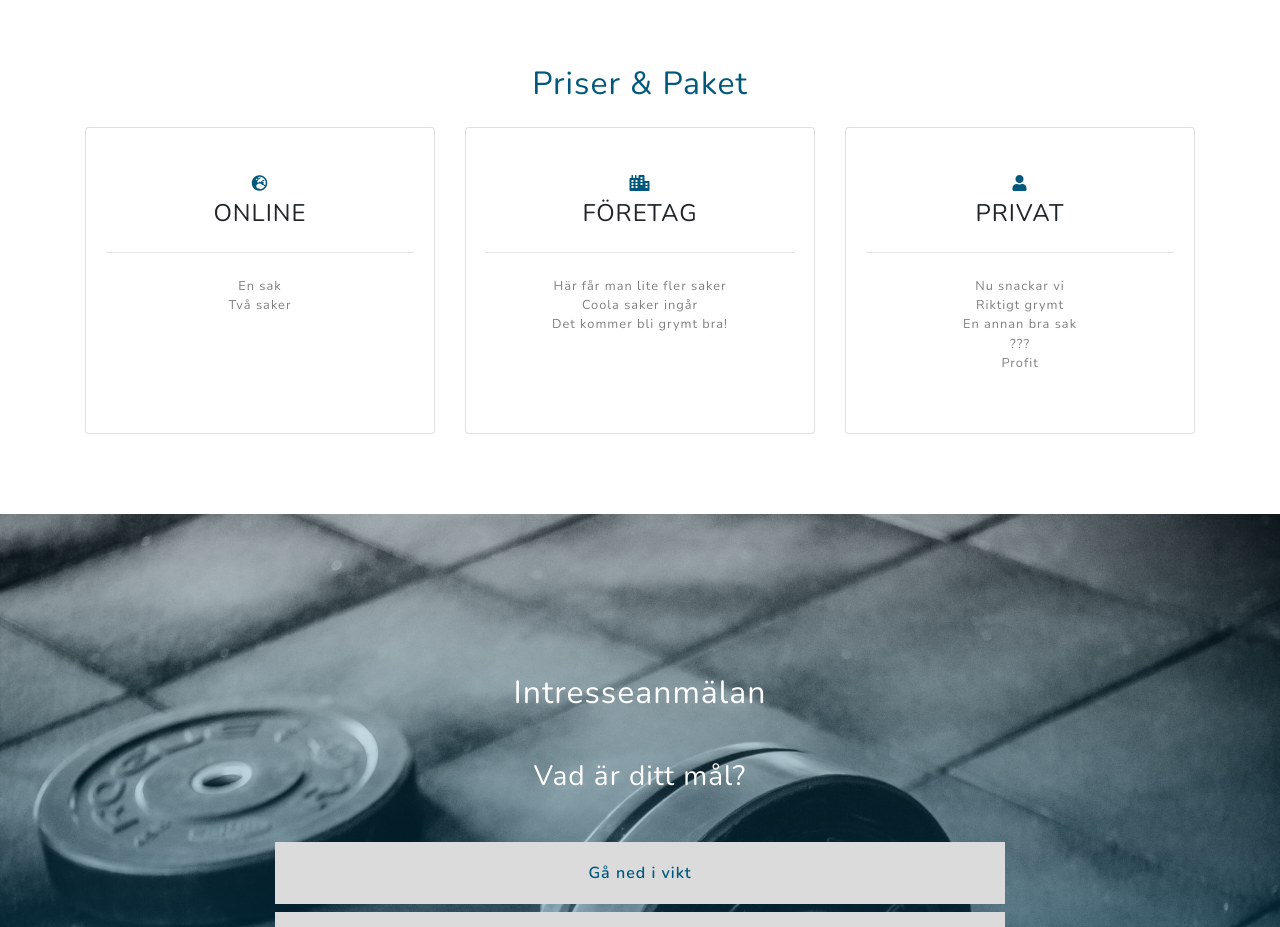
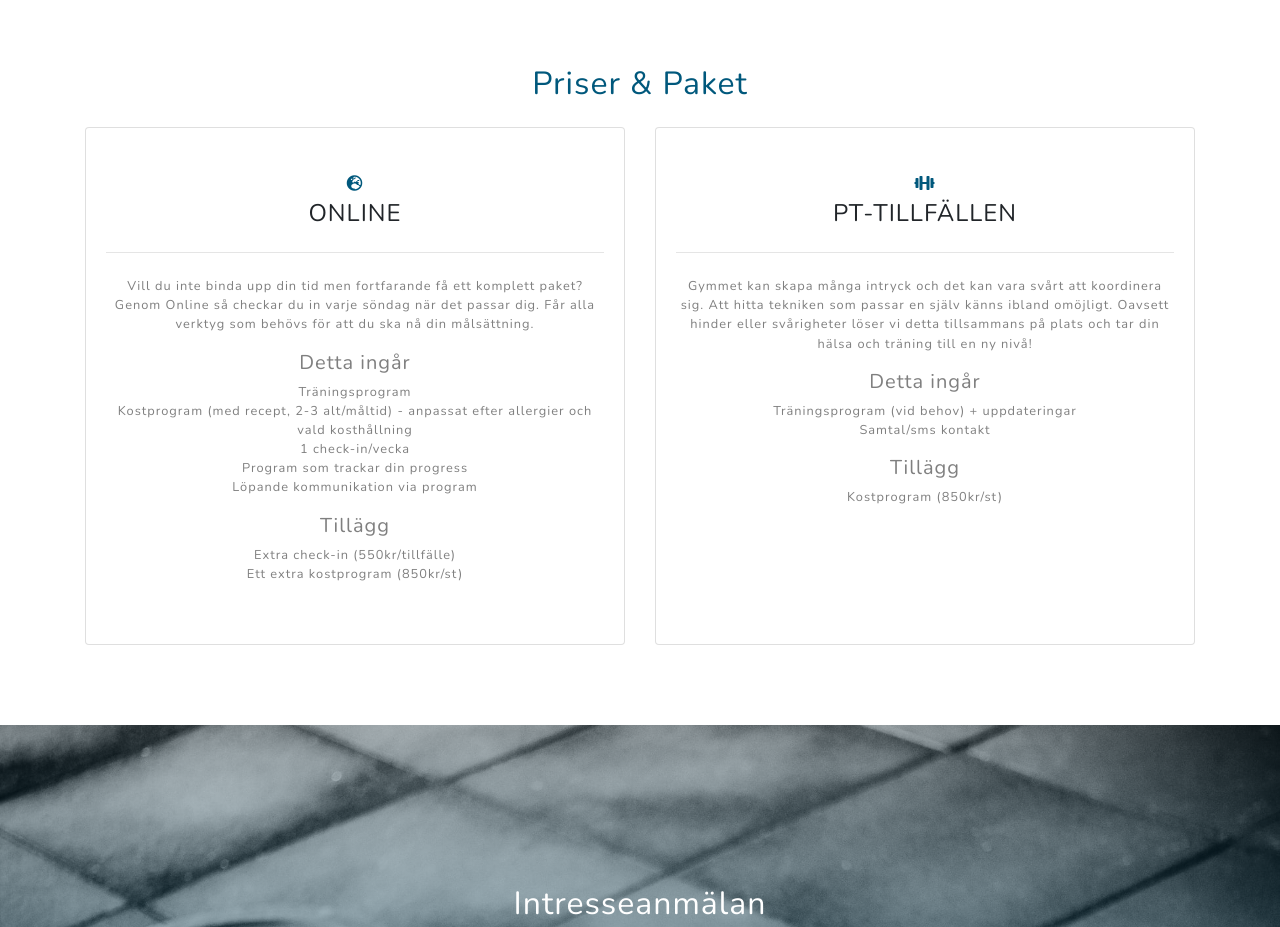
Before and after one commit to oscarthroedsson/oscarthroedsson.github.io, a Gatsby site: page / in a window 1280 px wide. Shown: the part 2460-3387 px from the top of the page. Built offline with nearby package versions, Linux system fonts and the light colour scheme; Gatsby itself is replaced by a stand-in of ours.

Commit message:
Update copy

```diff
--- a/src/components/Contact/index.js
+++ b/src/components/Contact/index.js
@@ -146,7 +146,7 @@ const Contact = () => {
                 ></StepFive>
               )}
               {step === 6 && (
-                <h3 className="text-white">Tack för att du hörde av dig.</h3>
+                <h3 className="text-white">Tack för din intresseanmälan.</h3>
               )}
             </form>
           </div>
--- a/src/components/Packages/index.js
+++ b/src/components/Packages/index.js
@@ -1,4 +1,5 @@
 import React from "react";
+import About from "../About";
 
 const Packages = () => {
   return (
@@ -6,44 +7,73 @@ const Packages = () => {
       <div className="container">
         <div className="row text-center">
           <div className="col-lg-8 mx-auto">
-            <h2 className="text-primary  mb-4">Priser & Paket</h2>
+            <h2 className="text-primary mb-4">Priser & Paket</h2>
           </div>
         </div>
         <div className="row">
-          <div className="col-md-4 mb-3 mb-md-0">
+          <div className="col-md-6 mb-6 mb-md-0">
             <div className="card py-4 h-100">
               <div className="card-body text-center">
                 <i className="fas fa-globe-europe text-primary mb-2"></i>
                 <h4 className="text-uppercase m-0">Online</h4>
                 <hr className="my-4" />
                 <div className="small text-black-50">
+                  <p>
+                    Vill du inte binda upp din tid men fortfarande få ett
+                    komplett paket? Genom Online så checkar du in varje söndag
+                    när det passar dig. Får alla verktyg som behövs för att du
+                    ska nå din målsättning.
+                  </p>
+                  <h5>Detta ingår</h5>
                   <ul className="check-list">
-                    <li>En sak</li>
-                    <li>Två saker</li>
+                    <li>Träningsprogram</li>
+                    <li>
+                      Kostprogram (med recept, 2-3 alt/måltid) - anpassat efter
+                      allergier och vald kosthållning
+                    </li>
+                    <li>1 check-in/vecka</li>
+                    <li>Program som trackar din progress</li>
+                    <li>Löpande kommunikation via program</li>
+                  </ul>
+                  <h5>Tillägg</h5>
+                  <ul className="check-list">
+                    <li>Extra check-in (550kr/tillfälle) </li>
+                    <li>Ett extra kostprogram (850kr/st) </li>
                   </ul>
                 </div>
               </div>
             </div>
           </div>
 
-          <div className="col-md-4 mb-3 mb-md-0">
+          <div className="col-md-6 mb-6 mb-md-0">
             <div className="card py-4 h-100">
               <div className="card-body text-center">
-                <i className="fas fa-city text-primary mb-2"></i>
-                <h4 className="text-uppercase m-0">Företag</h4>
+                <i className="fas fa-dumbbell text-primary mb-2"></i>
+                <h4 className="text-uppercase m-0">PT-tillfällen</h4>
                 <hr className="my-4" />
                 <div className="small text-black-50">
+                  <p>
+                    Gymmet kan skapa många intryck och det kan vara svårt att
+                    koordinera sig. Att hitta tekniken som passar en själv känns
+                    ibland omöjligt. Oavsett hinder eller svårigheter löser vi
+                    detta tillsammans på plats och tar din hälsa och träning
+                    till en ny nivå!
+                  </p>
+                  <h5>Detta ingår</h5>
                   <ul className="check-list">
-                    <li>Här får man lite fler saker</li>
-                    <li>Coola saker ingår</li>
-                    <li>Det kommer bli grymt bra!</li>
+                    <li>Träningsprogram (vid behov) + uppdateringar</li>
+                    <li>Samtal/sms kontakt </li>
+                  </ul>
+                  <h5>Tillägg</h5>
+                  <ul className="check-list">
+                    <li>Kostprogram (850kr/st)</li>
                   </ul>
                 </div>
               </div>
             </div>
           </div>
 
-          <div className="col-md-4 mb-3 mb-md-0">
+          {/* <div className="col-md-4 mb-3 mb-md-0">
             <div className="card py-4 h-100">
               <div className="card-body text-center">
                 <i className="fas fa-user text-primary mb-2"></i>
@@ -51,16 +81,11 @@ const Packages = () => {
                 <hr className="my-4" />
                 <div className="small text-black-50">
                   <ul className="check-list">
-                    <li>Nu snackar vi</li>
-                    <li>Riktigt grymt</li>
-                    <li>En annan bra sak</li>
-                    <li>???</li>
-                    <li>Profit</li>
                   </ul>
                 </div>
               </div>
             </div>
-          </div>
+          </div> */}
         </div>
       </div>
     </section>
```
